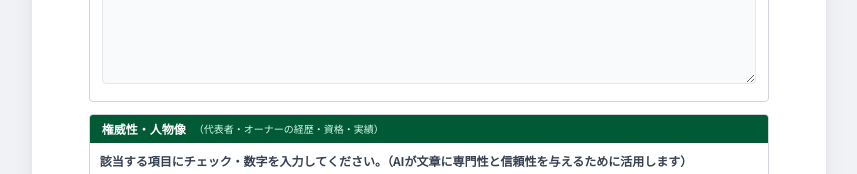
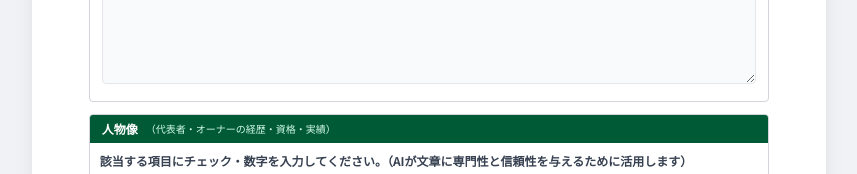
Before and after one commit to osada-lang/365-form, a plain HTML site: page index.html in a window 1280 px wide. Shown: the part 1480-1654 px from the top of the page, without its empty margins (211-1068 px from the left). Drawn offline with nearby package versions, Linux system fonts and the light colour scheme.

Commit message:
feat: OGP設定の追加および、セクション2のタイトルを『人物像』へアップデート（権威性を削除）

```diff
--- a/index.html
+++ b/index.html
@@ -562,7 +562,7 @@
         <div class="mb-3 border border-gray-300 rounded overflow-hidden bg-white">
             <h2 class="bg-[#005a36] text-white font-bold px-3 py-1.5 text-xs flex items-center justify-between gap-2">
                 <div class="flex items-center gap-2">
-                    <span>権威性・人物像</span>
+                    <span>人物像</span>
                     <span class="text-[10px] font-normal text-emerald-100">（代表者・オーナーの経歴・資格・実績）</span>
                 </div>
             </h2>
```
